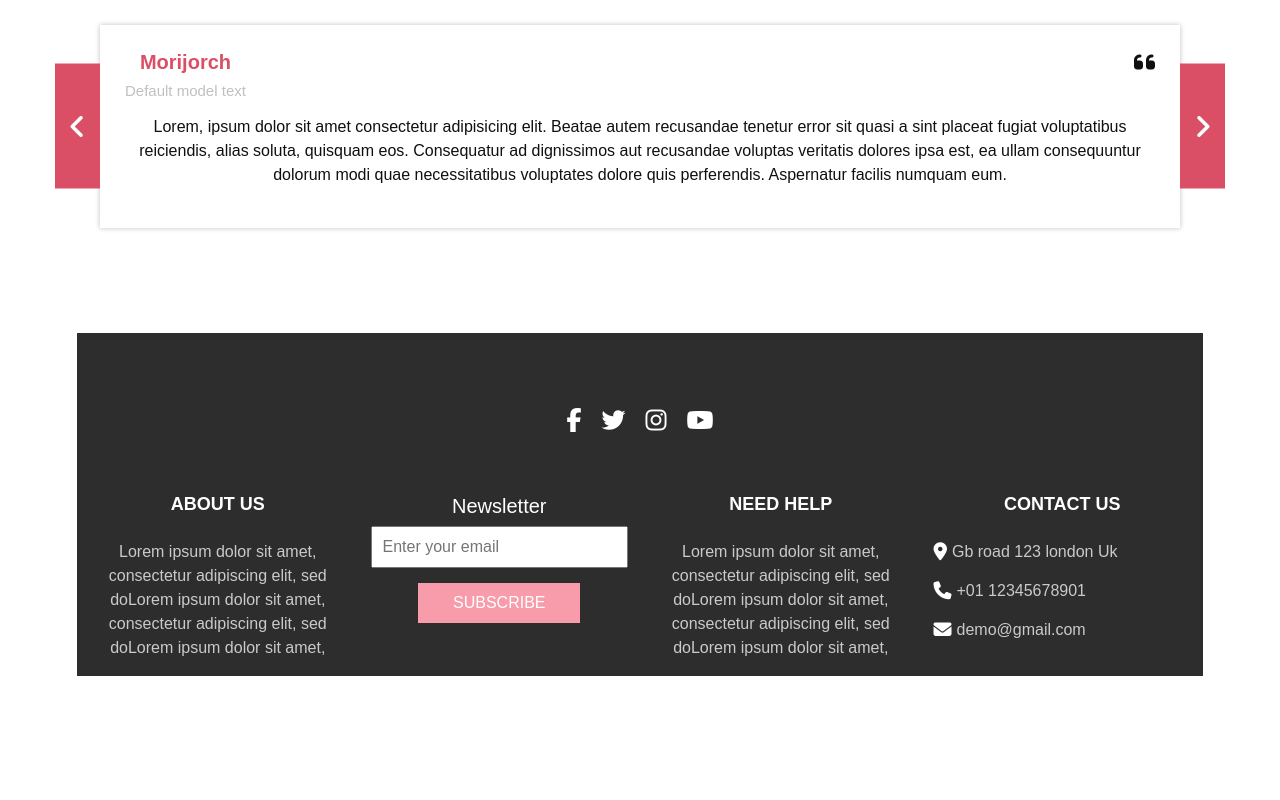
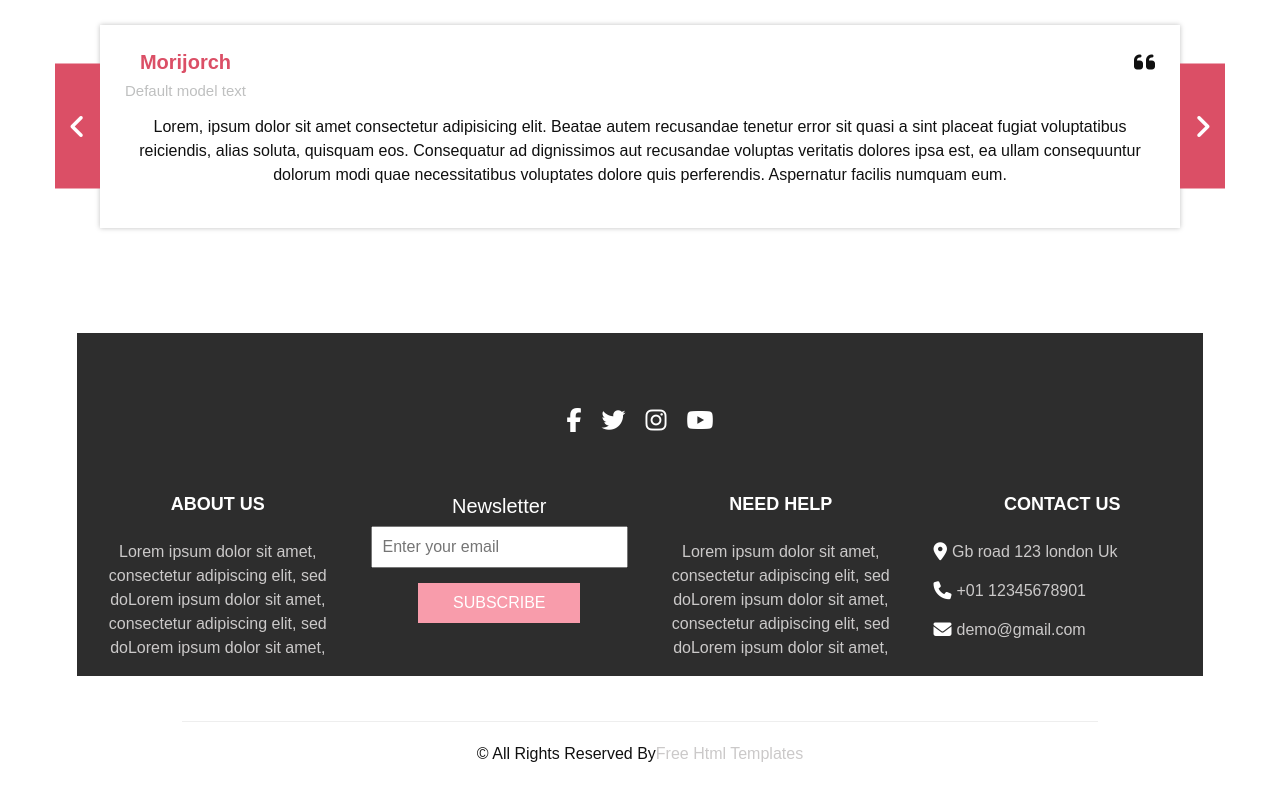
Before and after one commit to ls-kit/react-ecom, a React (Vite) app: page /contact in a window 1280 px wide. Shown: the part 4203-5003 px from the top of the page. Before the commit the page ends 4956 px from the top, so only its background shows below. Built offline with nearby package versions, Linux system fonts and the light colour scheme.

Commit message:
footer done

```diff
--- a/src/components/Shared/Footer.jsx
+++ b/src/components/Shared/Footer.jsx
@@ -1,4 +1,3 @@
-import React from 'react'
 
 export default function Footer() {
   return (
@@ -7,7 +6,7 @@ export default function Footer() {
       <div className="container">
         <p>
           &copy; <span id="displayYear"></span> All Rights Reserved By
-          <a href="https://html.design/">Free Html Templates</a>
+          <a href="https://lskit.com/">Free Html Templates</a>
         </p>
       </div>
     </footer>
--- a/src/pages/HomePage.jsx
+++ b/src/pages/HomePage.jsx
@@ -7,6 +7,7 @@ import Gift from '../components/HomePage/Gift'
 import ContactUs from '../components/HomePage/ContactUs'
 import Client from '../components/HomePage/Client'
 import Info from '../components/HomePage/Info'
+import Footer from '../components/Shared/Footer'
 import '../index.css'
 
 export default function HomePage() {
@@ -63,7 +64,7 @@ export default function HomePage() {
   {/* <!-- end info section --> */}
 
   {/* <!-- footer section --> */}
-
+<Footer/>
     {/* <!-- footer section --> */}
 
 
```
